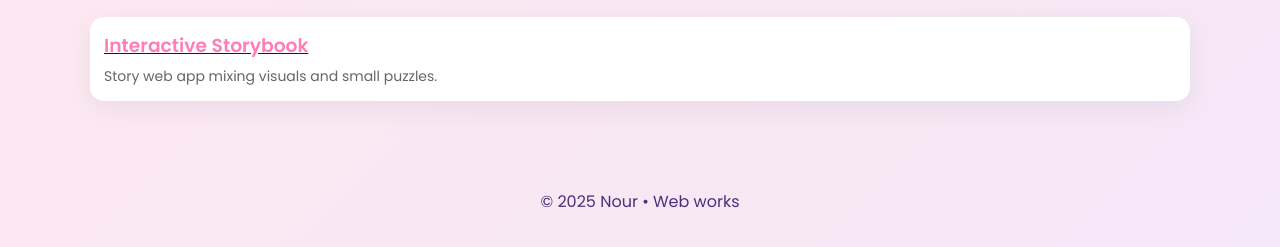
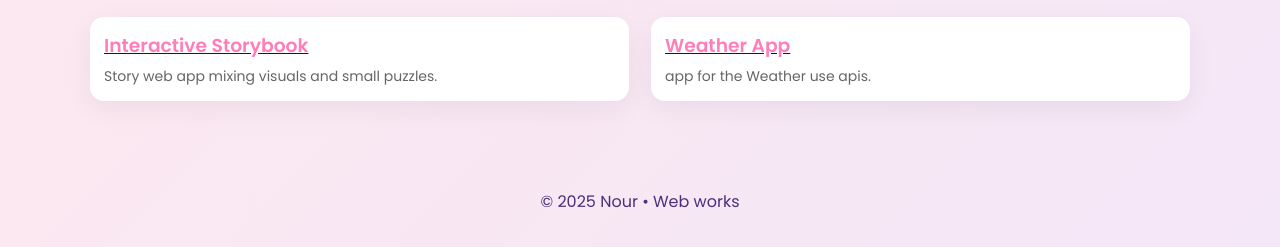
Before and after one commit to Nourrit-19/portfolio, a plain HTML site: page web.html in a window 1280 px wide. Shown: the part 155-402 px from the top of the page. Drawn offline with Linux system fonts and the light colour scheme.

Commit message:
Update web.html

```diff
--- a/web.html
+++ b/web.html
@@ -39,6 +39,16 @@
 
           </div>
         </article>
+        <article class="project-card fade-in">
+
+          <div class="project-body">
+
+            <a href="https://nourrit-19.github.io/meteo/" target="_blank" class="card">
+            <h3>Weather App</h3> </a>
+            <p>app for the Weather use apis.</p>
+
+          </div>
+        </article>
 
 
       </div>
```
